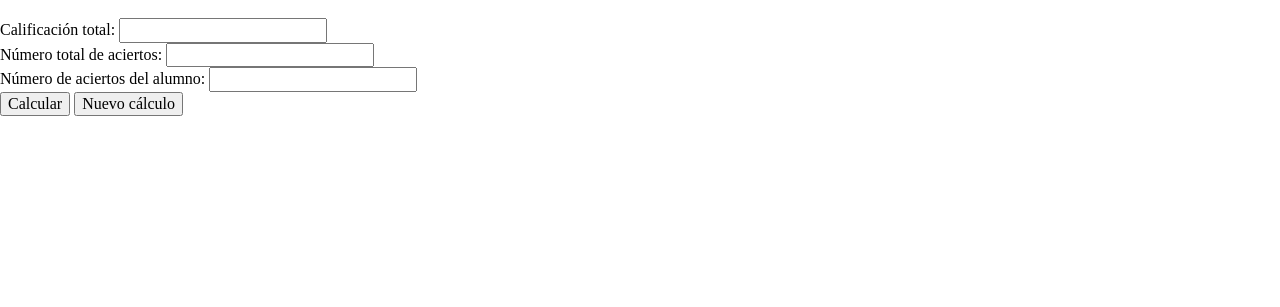
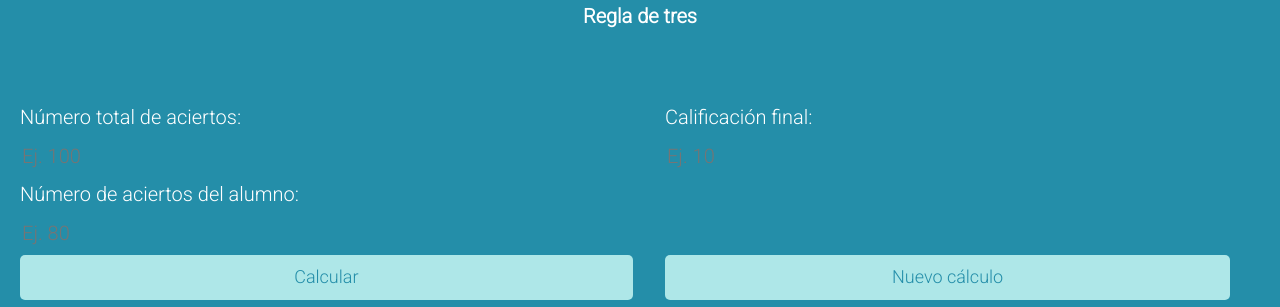
Before and after one commit to AngAven/app_tools_regla_de_tres, a website: page index.html in a window 1280 px wide. Drawn offline with nearby package versions, Linux system fonts and the light colour scheme.

Commit message:
Se modifica la visualización de la aplicación

```diff
--- a/assets/index.js
+++ b/assets/index.js
@@ -5,21 +5,21 @@ document.getElementById('calcular').addEventListener("click", function(event) {
         event.preventDefault();
     }, false)
 
-
-
 function start(){
     const allResults = document.getElementById('result');
     const totalCorrectAnswers = Number(document.getElementById('totalCorrectAnswers').value)
     const finalCalification = Number(document.getElementById('finalCalification').value)
     const correctAnswers = Number(document.getElementById('correctAnswers').value)
 
-    console.log(correctAnswers)
-
     allResults.innerHTML = `
-        <tr>
-            <th>Puntaje</th>
-            <th>Calificación</th>
-        </tr>
+        <thead>
+            <tr>
+                <th>Puntaje</th>
+                <th>Calificación</th>
+            </tr>
+        </thead>
+        <tbody>
+        </tbody>
     `
 
     for (let i = 0; i <= totalCorrectAnswers; i++){
@@ -32,31 +32,17 @@ function start(){
         }
 
         if(!(correctAnswers === 0) && (correctAnswers === i)){
-            tableItem.innerHTML = `<td class="specific"> ${result.points} </td>  <td class="specific"> ${result.calification} </td> `
+            tableItem.innerHTML = `<td> <span class="animate__animated animate__infinite animate__flash animate__slow specific">${result.points}</span></td> <td> <span class="animate__animated animate__infinite animate__flash animate__slow specific">${result.calification}</span> </td> `
         } else {
             tableItem.innerHTML = `<td> ${result.points} </td>  <td> ${result.calification} </td> `
         }
-            /*tableItem.innerHTML = `<td class="specific"> ${result.points} </td>  <td class="specific"> ${result.calification} </td> `*/
 
-        allResults.appendChild(tableItem)
+        allResults
+            .children[1]
+            .appendChild(tableItem)
     }
-}
 
-function checkform()
-{
-    let f = document.forms["theform"].elements;
-    let cansubmit = true;
-
-    for (let i = 0; i < f.length; i++) {
-        if (f[i].value.length === 0){
-            console.log(f[i].value.length)
-            buttonCalcular.disabled = !cansubmit;
-            console.log()
-        }
-    }
-    cansubmit
-        ? buttonCalcular.disabled = false
-        : buttonCalcular.disabled = 'disabled'
+    document.querySelector('.specific').scrollIntoView()
 }
 
 if ('serviceWorker' in navigator) {
--- a/index.css
+++ b/index.css
@@ -1,3 +1,123 @@
+body{
+    font-family: "Roboto", sans-serif;
+    font-size: 16px;
+    height: 100vh;
+    background-color: #248ea9;
+    color: white;
+    display: grid;
+    grid-template-areas: "header" "main" "footer";
+    grid-template-rows: minmax(25px, 30px) minmax(408px, 1fr) minmax(25px, 30px);
+}
+h1{
+    font-size: 20px;
+    margin: 0;
+    padding: 5px;
+}
+.header{
+    grid-area: header;
+    text-align: center;
+    color: white;
+}
+ul{
+    list-style: none;
+}
+li{
+    display: inline-block;
+ }
+.main{
+    padding: 1em;
+    grid-area: main;
+    display: grid;
+    grid-gap: 10px;
+    grid-template-areas: "variables" "result";
+    grid-template-rows: minmax(100px, 200px) minmax(200px, 1fr);
+}
+.variables{
+    grid-area: variables;
+    display: grid;
+    grid-template-areas: "total-points final-calification"
+                         "student-points student-calification"
+                         "button-calc button-reload";
+}
+input{
+    width: 90%;
+    height: 30px;
+    background-color: #248ea9;
+    color: #fafdcb;;
+    border: none;
+}
+input:focus{
+    border: none;
+    outline: none;
+}
+input[type="number"]{
+
+}
+.final-calification{
+    grid-area: final-calification;
+    display: inline-grid;
+    align-items: center;
+}
+.total-points{
+    grid-area: total-points;
+    display: inline-grid;
+    align-items: center;
+}
+.student-points{
+    grid-area: student-points;
+    display: inline-grid;
+    align-items: center;
+}
+.student-calification{
+    grid-area: student-calification;
+    display: inline-grid;
+    align-items: center;
+}
+button{
+    background-color: #aee7e8;
+    border: none;
+    border-radius: 5px;
+    width: 95%;
+    cursor: pointer;
+    color: #248ea9;
+    font-size: 18px;
+}
+#calcular{
+    grid-area: button-calc;
+}
+#reload{
+    grid-area: button-reload;
+}
+.result{
+    overflow-y: scroll;
+}
+table{
+    width: 100%;
+    border-spacing: 0;
+}
+td, th {
+    border: 1px solid #999;
+    padding: 0.5rem;
+    text-align: center;
+}
+.footer{
+    grid-area: footer;
+    font-size: 12px;
+}
 .specific{
-    color: red;
+    color: #fafdcb;
+    font-size: 1.3em;
 }
+
+@media (min-width: 768px) {
+    body{
+        font-size: 20px;
+        grid-template-rows: 80px 1fr 80px;
+    }
+    .main{
+
+    }
+    .result{
+
+    }
+}
--- a/index.html
+++ b/index.html
@@ -2,45 +2,57 @@
 <html lang="en">
 <head>
     <meta charset="UTF-8">
+    <meta name="viewport" content="width=device-width, initial-scale=1.0, maximum-scale=1.0, user-scalable=no" />
     <title>Regla de tres para calificaciones</title>
+    <link rel="preconnect" href="https://fonts.gstatic.com">
+    <link href="https://fonts.googleapis.com/css2?family=Roboto:wght@300&display=swap" rel="stylesheet">
     <link rel="stylesheet" href="assets/normalize.css">
+    <link rel="stylesheet" href="https://cdnjs.cloudflare.com/ajax/libs/animate.css/4.1.1/animate.min.css"/>
     <link rel="stylesheet" href="./index.css">
 </head>
 <body>
 <header class="header">
-<!--    <ul>
-        <li>Regla de tres</li>
+    <h1>Regla de tres</h1>
+    <!--<ul class="menu">
+        <li>Calcular calificaciones</li>
         <li>Regla de tres compuesta</li>
         <li>Regla de tres inversa</li>
     </ul>-->
 </header>
-<br>
-<main>
-    <form action="" name="theform">
-        <label for="finalCalification">Calificación total:</label>
-        <input type="number" name="finalCalification" id="finalCalification" required>
-        <br>
-        <label for="totalCorrectAnswers">Número total de aciertos: </label>
-        <input type="number" name="totalCorrectAnswers" id="totalCorrectAnswers" required>
-        <br>
-        <label for="correctAnswers" >Número de aciertos del alumno: </label>
-        <input type="number" name="correctAnswers" id="correctAnswers" required>
+<main class="main">
+    <div class="variables">
+        <span class="total-points">
+            <label for="totalCorrectAnswers">Número total de aciertos: </label>
+            <input  name="totalCorrectAnswers" id="totalCorrectAnswers" placeholder="Ej. 100" required>
+        </span>
+        <span class="final-calification">
+            <label for="finalCalification">Calificación final:</label>
+            <input  name="finalCalification" id="finalCalification"  placeholder="Ej. 10" required>
+        </span>
+        <span class="student-points">
+            <label for="correctAnswers" >Número de aciertos del alumno: </label>
+            <input  name="correctAnswers" id="correctAnswers" placeholder="Ej. 80">
+        </span>
+        <span class="student-calification">
 
-        <br>
+        </span>
         <button id="calcular" type="submit">Calcular</button>
-        <button onclick="window.location.reload(true)">Nuevo cálculo</button>
-    </form>
-    <table id="result" class="complete-result">
-    </table>
+        <button id="reload" onclick="window.location.reload(true)">Nuevo cálculo</button>
+    </div>
+    <div class="result">
+        <table id="result">
+
+        </table>
+    </div>
 </main>
 
-<!--<footer class="footer">
+<footer class="footer">
     <ul>
-        <li>Contacto</li>
+        <!--<li>Contacto</li>
         <li>Mas</li>
-        <li>Otros</li>
+        <li>Otros</li>-->
     </ul>
-</footer>-->
+</footer>
 <script src="assets/index.js"></script>
 </body>
 </html>
```
Also changed, not shown: 1 other file.
